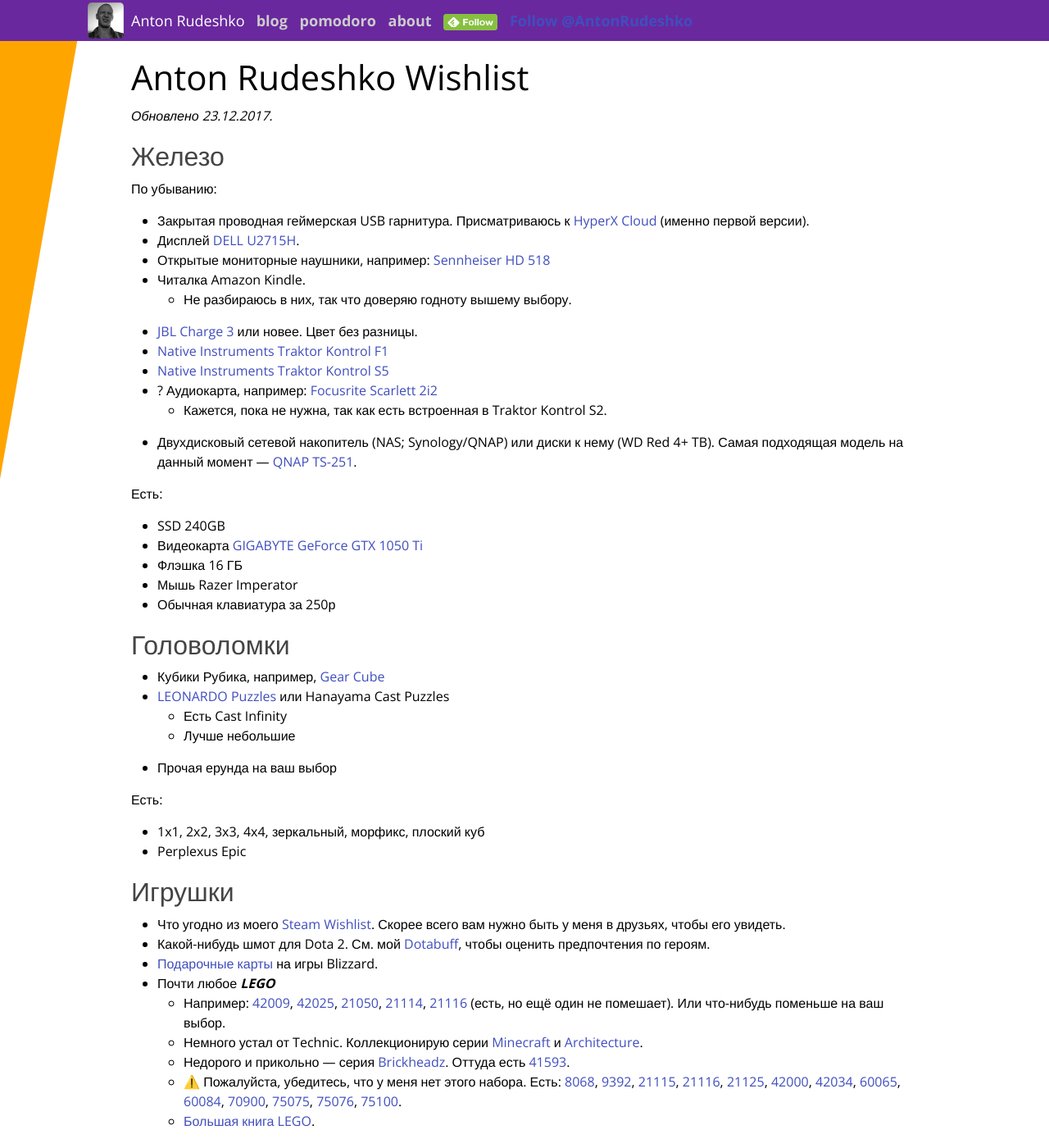
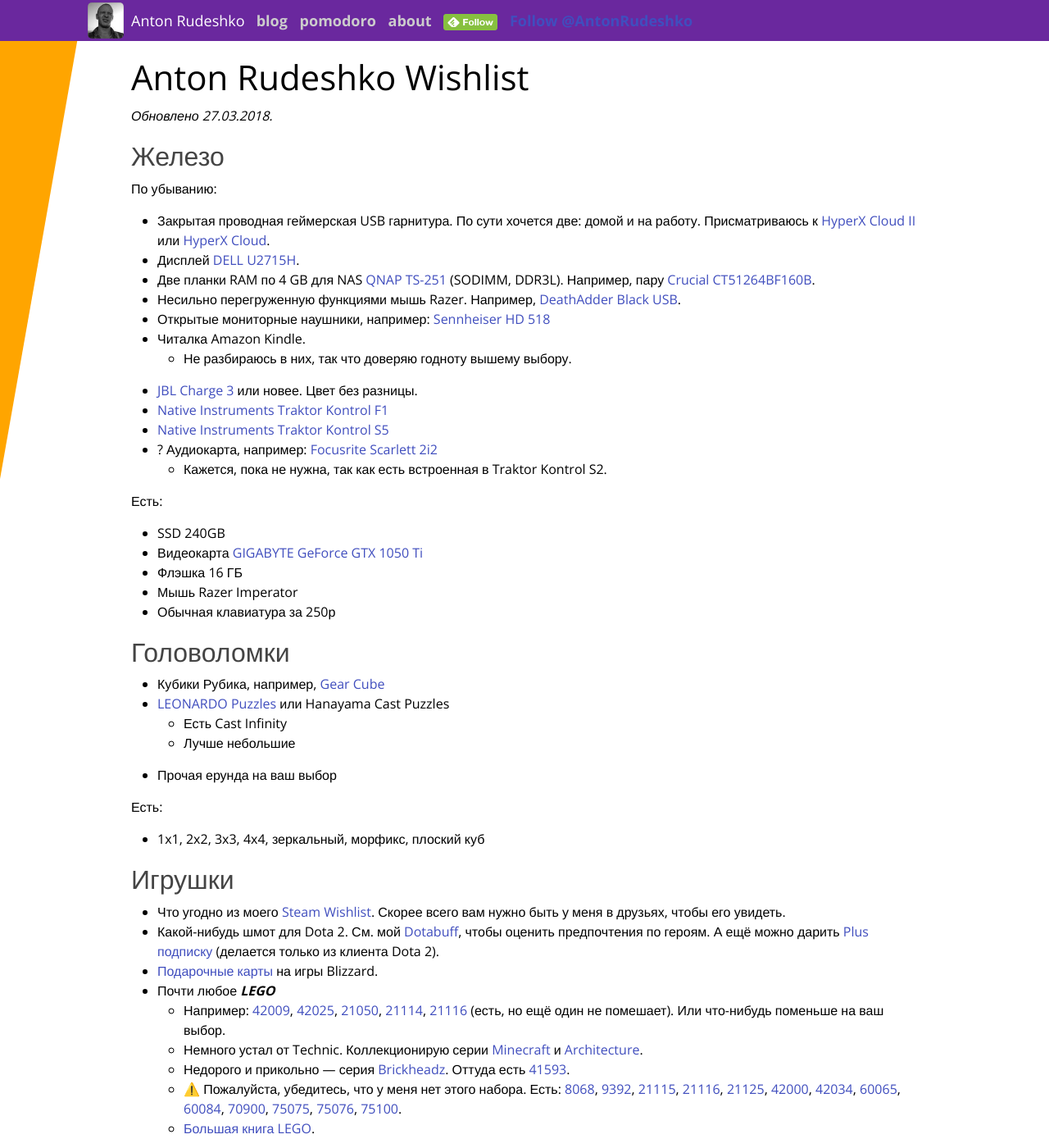
Before and after one commit to anton-rudeshko/anton-rudeshko.github.io, a Jekyll site: the page built from wishlist/index.md, in a window 1280 px wide and 1400 px high. Shown: the whole window at 82% size. Built offline with Jekyll 4.4.1, drawn with Linux system fonts in a browser that asks for light colours; comment, search, counter and statistics services are not loaded.

Commit message:
Birthday is coming… wishlist should be up to date :+1:

```diff
--- a/wishlist/index.md
+++ b/wishlist/index.md
@@ -5,14 +5,16 @@ title: Anton Rudeshko Wishlist
 
 # Anton Rudeshko Wishlist
 
-*Обновлено 23.12.2017.*
+*Обновлено 27.03.2018.*
 
 ## Железо
 
 По убыванию:
 
-  * Закрытая проводная геймерская USB гарнитура. Присматриваюсь к [HyperX Cloud][hyperx] (именно первой версии).
+  * Закрытая проводная геймерская USB гарнитура. По сути хочется две: домой и на работу. Присматриваюсь к [HyperX Cloud II][hyperx2] или [HyperX Cloud][hyperx].
   * Дисплей [DELL U2715H][dell].
+  * Две планки RAM по 4 GB для NAS [QNAP TS-251][qnap] (SODIMM, DDR3L). Например, пару [Crucial CT51264BF160B][crucial].
+  * Несильно перегруженную функциями мышь Razer. Например, [DeathAdder Black USB][deathadder].
   * Открытые мониторные наушники, например: [Sennheiser HD 518][hd-518]
   * Читалка Amazon Kindle.
     * Не разбираюсь в них, так что доверяю годноту вышему выбору.
@@ -21,10 +23,12 @@ title: Anton Rudeshko Wishlist
   * [Native Instruments Traktor Kontrol S5][ni-kontrol-s5]
   * ? Аудиокарта, например: [Focusrite Scarlett 2i2][focusrite]
     * Кажется, пока не нужна, так как есть встроенная в Traktor Kontrol S2.
-  * Двухдисковый сетевой накопитель (NAS; Synology/QNAP) или диски к нему (WD Red 4+ TB). Самая подходящая модель на данный момент — [QNAP TS-251][qnap].
 
+[hyperx2]: https://market.yandex.ru/product/12241651
 [hyperx]: https://market.yandex.ru/product/12241602
 [dell]: https://market.yandex.ru/product/11131926
+[crucial]: https://market.yandex.ru/product/7854603
+[deathadder]: https://market.yandex.ru/product/989481
 [hd-518]: https://market.yandex.ru/product/6516805
 [jbl]: https://market.yandex.ru/product/13925684
 [ni-kontrol-s5]: http://www.native-instruments.com/en/products/traktor/dj-controllers/traktor-kontrol-s5/
@@ -53,12 +57,11 @@ title: Anton Rudeshko Wishlist
 Есть:
 
   * 1x1, 2x2, 3x3, 4x4, зеркальный, морфикс, плоский куб
-  * Perplexus Epic
 
 ## Игрушки
 
   * Что угодно из моего [Steam Wishlist][steam]. Скорее всего вам нужно быть у меня в друзьях, чтобы его увидеть.
-  * Какой-нибудь шмот для Dota 2. См. мой [Dotabuff][dotabuff], чтобы оценить предпочтения по героям.
+  * Какой-нибудь шмот для Dota 2. См. мой [Dotabuff][dotabuff], чтобы оценить предпочтения по героям. А ещё можно дарить [Plus подписку][dota2plus] (делается только из клиента Dota 2).
   * [Подарочные карты][blizzard-giftcards] на игры Blizzard.
   * Почти любое ***LEGO***
     * Например: [42009][42009], [42025][42025], [21050][21050], [21114][21114], [21116][21116] (есть, но ещё один не помешает). Или что-нибудь поменьше на ваш выбор.
```
Also changed, not shown: other parts of wishlist/index.md (+1 -0 lines).
